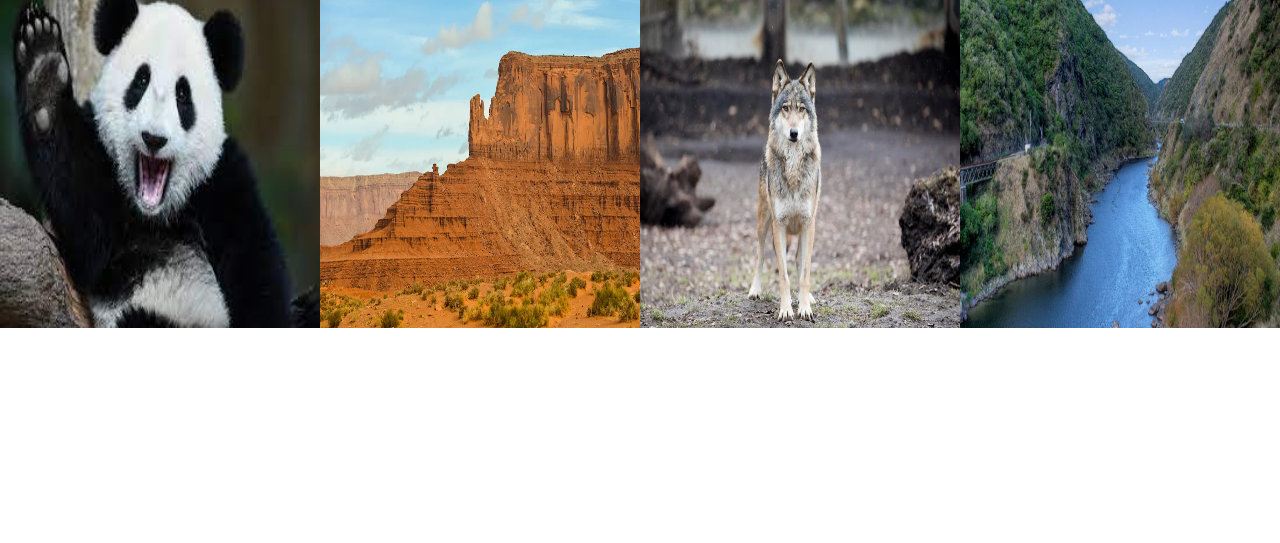
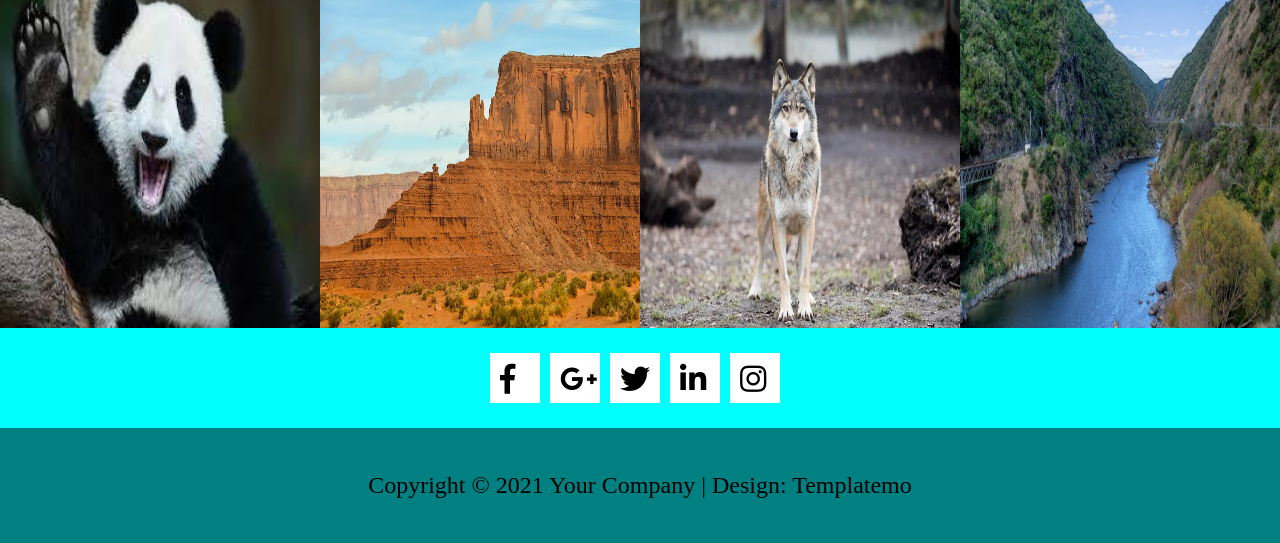
Before and after one commit to EdgarasSinkevicius/web_layout_05.03, a plain HTML site: page index.htm in a window 1280 px wide. Shown: the part 472-1015 px from the top of the page. Before the commit the page ends 800 px from the top, so only its background shows below. Drawn offline with Linux system fonts and the light colour scheme.

Commit message:
Added footer

```diff
--- a/desktop.css
+++ b/desktop.css
@@ -45,3 +45,38 @@ nav {
     vertical-align: middle;
     width: 100%;
 }
+.social {
+    color: white;
+    display: flex;
+    justify-content: center;
+    align-content: space-around;
+    width: 100%;
+    height: auto;
+    padding: 25px;
+}
+.social--link {
+    padding: 10px;
+    margin-right: 10px;
+    width: 50px;
+    height: 50px;
+    background-color: white;
+    color: black;
+    font-size: 30px;
+}
+.social--link:hover {
+    background-color: black;
+    color: white;
+}
+.copyright {
+    background-color: teal;
+    color: black;
+    display: flex;
+    justify-content: center;
+    width: 100%;
+    height: auto;
+    font-size: 24px;
+    padding: 20px;
+}
+footer {
+    background-color: aqua;
+}
--- a/index.htm
+++ b/index.htm
@@ -79,4 +79,16 @@
         </div>
     </div>
 </body>
+<footer>
+    <div class="social">
+        <a class="social--link"><i class="fab fa-facebook-f"></i></a>
+        <a class="social--link"><i class="fab fa-google-plus-g"></i></a>
+        <a class="social--link"><i class="fab fa-twitter"></i></a>
+        <a class="social--link"><i class="fab fa-linkedin-in"></i></a>
+        <a class="social--link"><i class="fab fa-instagram"></i></a>
+    </div>
+    <div class="copyright">
+        <p>Copyright © 2021 Your Company | Design: Templatemo</p>
+    </div>
+</footer>
 </html>
```
